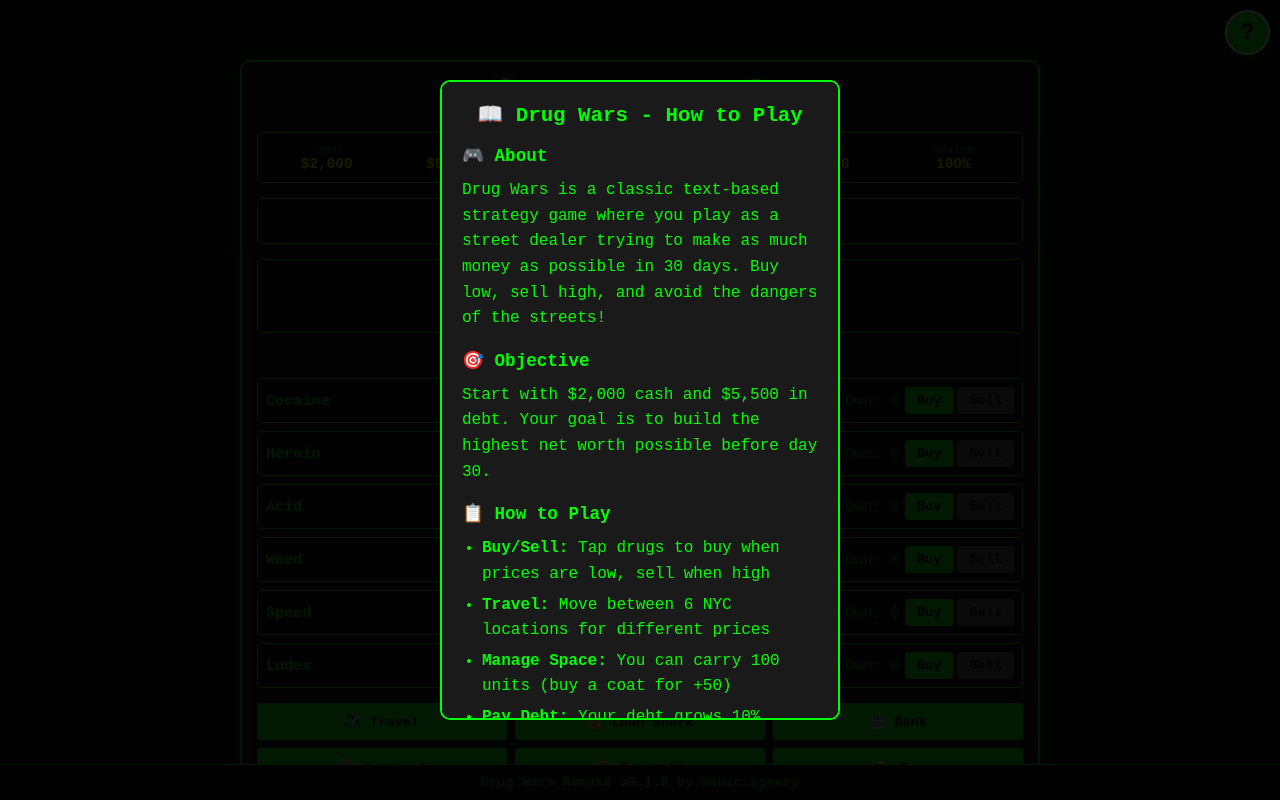
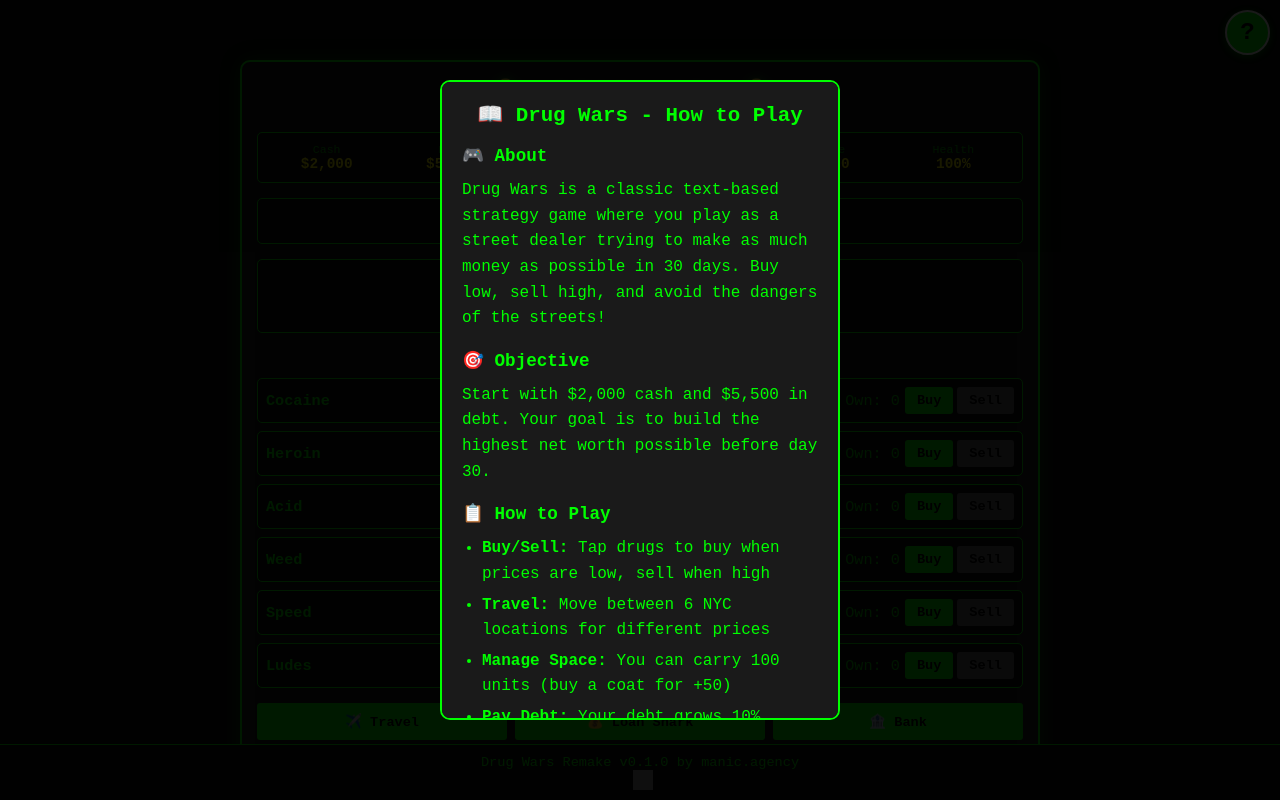
Before and after one commit to manicinc/drug-wars, a plain HTML site: page index.html in a window 1280 px wide. Drawn offline with Linux system fonts and the light colour scheme; grey boxes are pictures that could not be loaded.

Commit message:
update readme add gh link

```diff
--- a/index.html
+++ b/index.html
@@ -496,6 +496,12 @@
 
     <footer class="footer">
         <div>Drug Wars Remake v0.1.0 by <a href="https://manic.agency" target="_blank">manic.agency</a></div>
+        <!-- Add a icon for GitHub linking to the repo manicinc/drug-wars -->
+        <div><a href="https://github.com/manicinc/drug-wars" target="_blank" aria-label="GitHub Repo">
+            <!-- Use transparent GitHub logo with some margin / padding-->
+             <!-- Keep it in ascii / green terminal style -->
+            <img src ="https://upload.wikimedia.org/wikipedia/commons/9/91/Octicons-mark-github.svg" alt="GitHub" style="width: 20px; height: 20px; vertical-align: middle; margin-left: 5px;">
+        </a></div>
     </footer>
 
     <div class="modal" id="modal">
```
Also changed, not shown: README.md.
